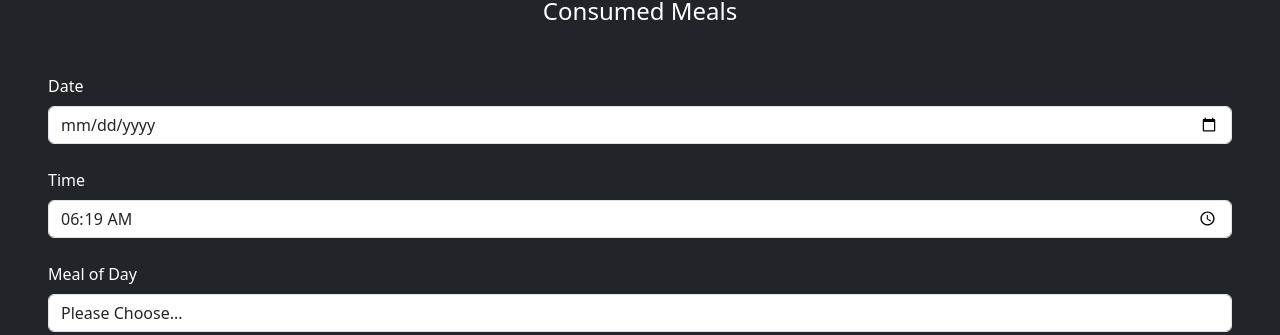
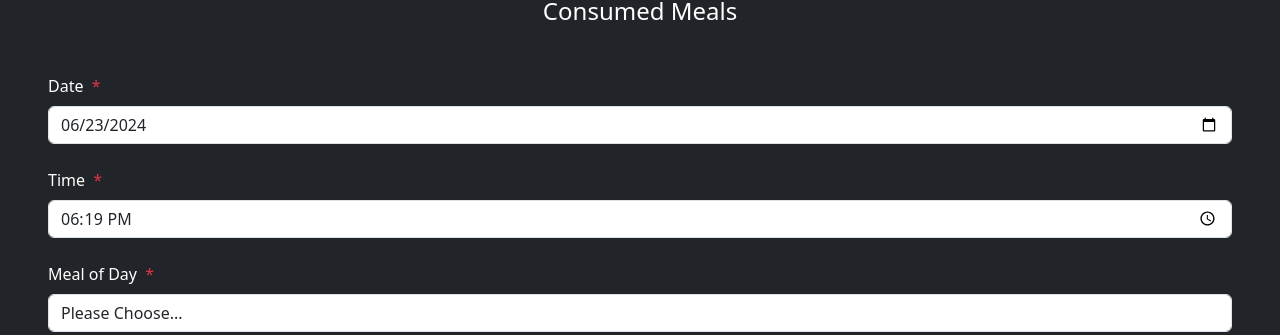
Before and after one commit to makkahwi/heal-tracker, a React (Create React App) app: page / in a window 1280 px wide. Shown: the part 123-458 px from the top of the page. Built offline with nearby package versions, Linux system fonts and the light colour scheme.

Commit message:
Update ToDo List

```diff
--- a/src/Views/Consumption/index.tsx
+++ b/src/Views/Consumption/index.tsx
@@ -26,15 +26,23 @@ const Consumption = () => {
       name: "date",
       label: "Date",
       type: "date",
-      defaultValue: moment().format("yyyy-mm-dd"),
+      defaultValue: moment().format("yyyy-MM-DD"),
+      required: true,
     },
     {
       name: "time",
       label: "Time",
       type: "time",
-      defaultValue: moment().format("hh:mm"),
+      defaultValue: moment().format("HH:mm"),
+      required: true,
     },
-    { name: "meal", label: "Meal of Day", type: "select", options: meals },
+    {
+      name: "meal",
+      label: "Meal of Day",
+      type: "select",
+      options: meals,
+      required: true,
+    },
     {
       name: "contents",
       label: "Meal Contents",
```
Also changed, not shown: 1 other file (tests, documents, lock files or other folders).
